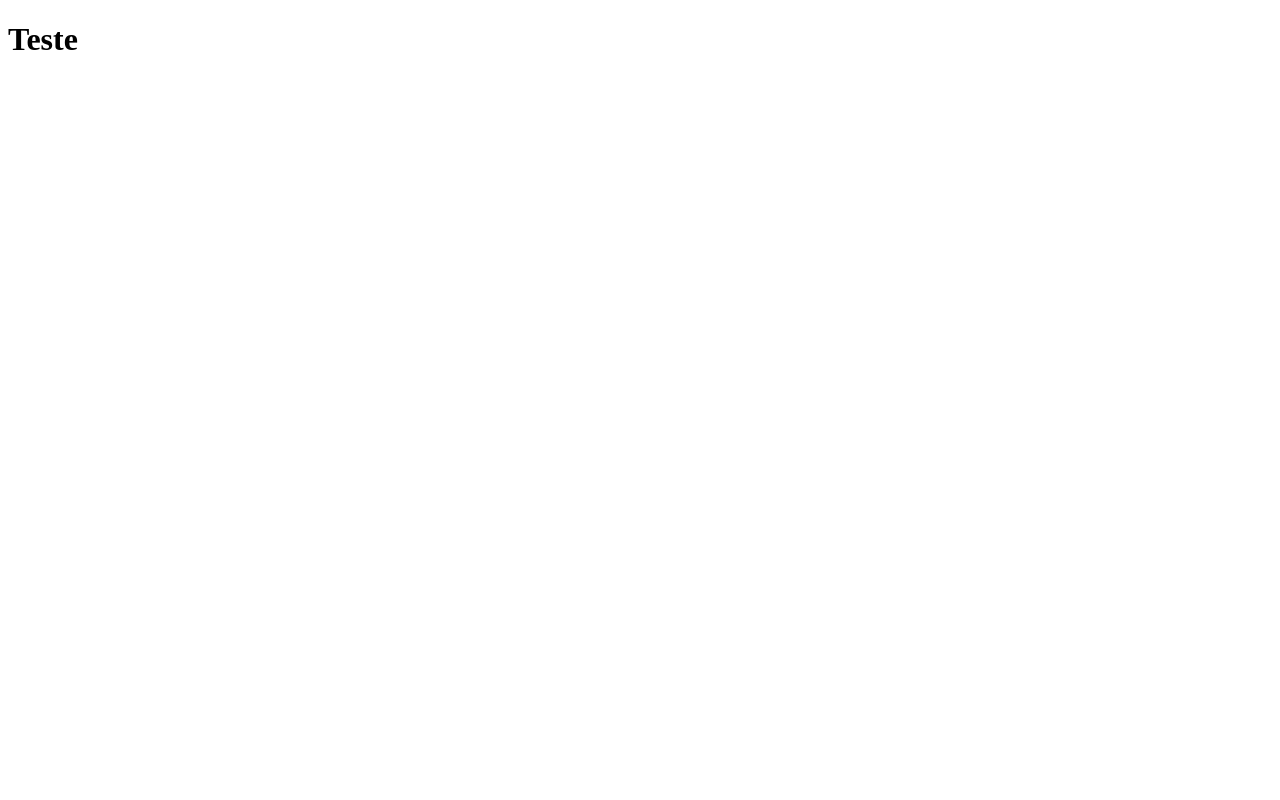
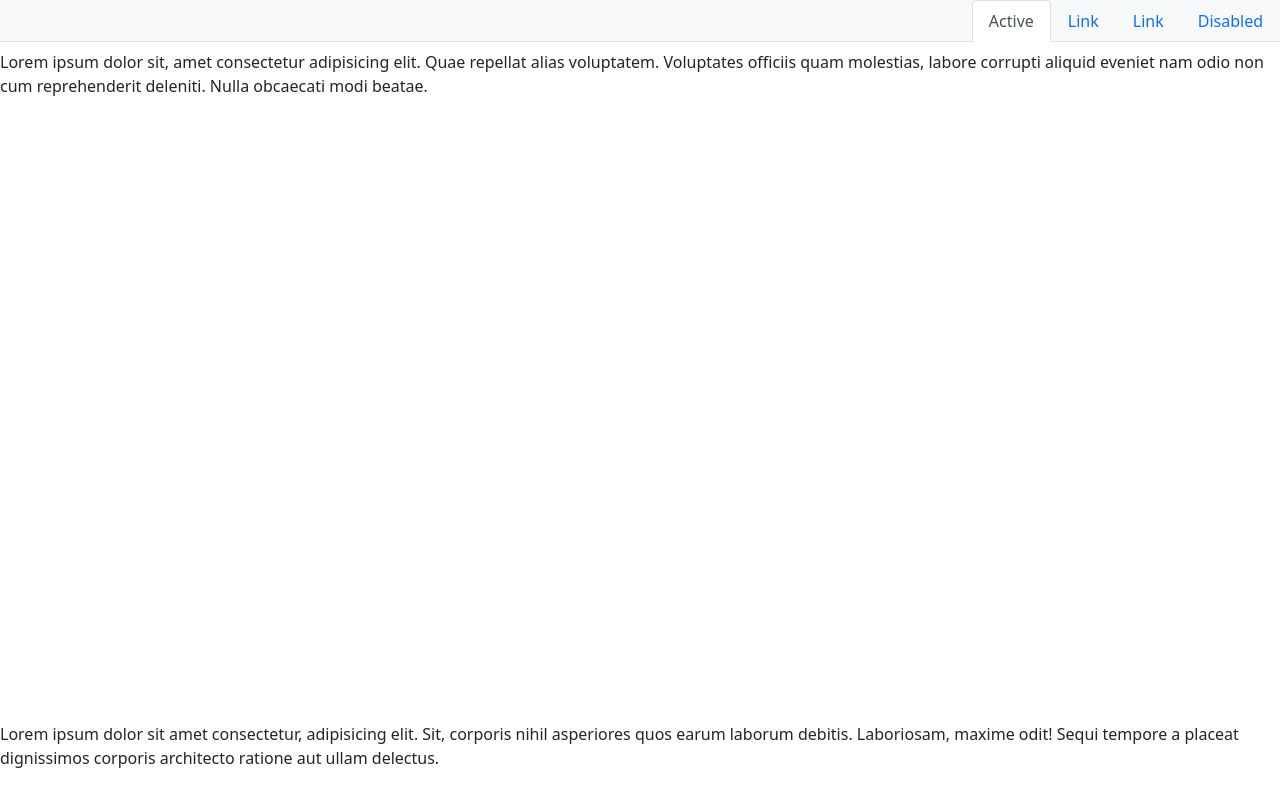
Before and after one commit to felipedantas043/sobrancelha-design, a plain HTML site: page index.html in a window 1280 px wide. Shown: the top 800 px of the page. Drawn offline with nearby package versions, Linux system fonts and the light colour scheme.

Commit message:
add cabecalho e parte interativa do mesmo

```diff
--- a/index.html
+++ b/index.html
@@ -4,9 +4,69 @@
     <meta charset="UTF-8">
     <meta http-equiv="X-UA-Compatible" content="IE=edge">
     <meta name="viewport" content="width=device-width, initial-scale=1.0">
+    <link href="https://cdn.jsdelivr.net/npm/bootstrap@5.1.3/dist/css/bootstrap.min.css" rel="stylesheet" integrity="sha384-1BmE4kWBq78iYhFldvKuhfTAU6auU8tT94WrHftjDbrCEXSU1oBoqyl2QvZ6jIW3" crossorigin="anonymous">
+    <link rel="stylesheet" href="style.css">
     <title>Exemplo</title>
 </head>
 <body>
-    <h1>Teste</h1>
+    <ul class="bg-light fixed-top nav nav-tabs d-flex flex-row justify-content-end">
+        <li class="nav-item ">
+          <a class="nav-link " id="a0" aria-current="page" href="#">Active</a>
+        </li>
+        <li class="nav-item ">
+          <a class="nav-link " id="a1" href="#div1">Link</a>
+        </li>
+        <li class="nav-item ">
+          <a class="nav-link" id="a2" href="#div2">Link</a>
+        </li>
+        <li class="nav-item ">
+          <a class="nav-link" id="a3" href="#div3">Disabled</a>
+        </li>
+      </ul>
+    <main style="margin-top: 50px;">
+        <div style="margin-bottom: 400px;" id="div1">
+            <p>Lorem ipsum dolor sit, amet consectetur adipisicing elit. Quae repellat alias voluptatem. Voluptates officiis quam molestias, labore corrupti aliquid eveniet nam odio non cum reprehenderit deleniti. Nulla obcaecati modi beatae.</p>
+        </div>
+        <br>
+
+        <div style="margin: 200px 0 400px 0;" id="div2">
+            <p>Lorem ipsum dolor sit amet consectetur, adipisicing elit. Sit, corporis nihil asperiores quos earum laborum debitis. Laboriosam, maxime odit! Sequi tempore a placeat dignissimos corporis architecto ratione aut ullam delectus.</p>
+        </div>
+        <br>
+        <div style="margin: 200px 0 400px 0;" id="div3">
+            <p>Lorem ipsum dolor sit amet consectetur adipisicing elit. Debitis ipsam sapiente nam? Debitis excepturi recusandae mollitia veniam non eos incidunt explicabo error. Nihil dolorem maxime deserunt, facere excepturi quam repellat!</p>
+        </div>
+    </main>
+    <footer>
+        Rodapé
+    </footer>
+
+    <script>
+        let a0 = document.getElementById("a0")
+        let a1 = document.getElementById("a1")
+        let a2 = document.getElementById("a2")
+        let a3 = document.getElementById("a3")
+
+        a0.classList.add("active")
+
+        let link_ativo = document.getElementsByClassName("active")
+
+        function classe(id1, id2) {
+
+          let ax1 = document.getElementById(id1)
+          let ax2 = document.getElementById(id2)
+
+          ax1.classList.remove("active")
+          ax2.classList.add("active")
+
+        }
+
+        a0.addEventListener("click", () => {classe(link_ativo[0].id, a0.id)})
+        a1.addEventListener("click", () => {classe(link_ativo[0].id, a1.id)})
+        a2.addEventListener("click", () => {classe(link_ativo[0].id, a2.id)})
+        a3.addEventListener("click", () => {classe(link_ativo[0].id, a3.id)})
+    </script>
+
+    <script src="https://cdn.jsdelivr.net/npm/bootstrap@5.1.3/dist/js/bootstrap.bundle.min.js" integrity="sha384-ka7Sk0Gln4gmtz2MlQnikT1wXgYsOg+OMhuP+IlRH9sENBO0LRn5q+8nbTov4+1p" crossorigin="anonymous"></script>
 </body>
 </html>
--- /dev/null
+++ b/style.css
@@ -0,0 +1 @@
+@charset "UTF-8";
```
